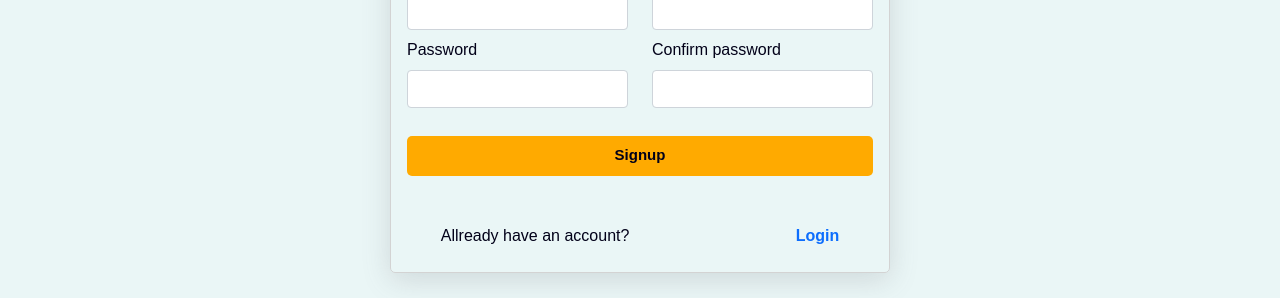
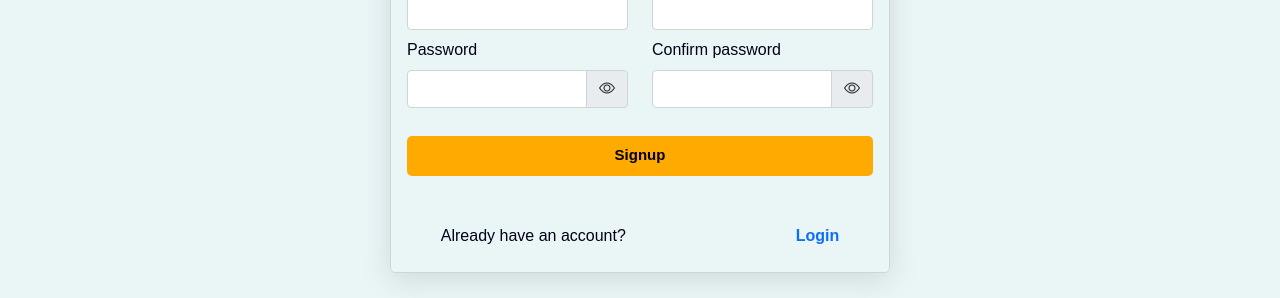
Before and after one commit to Unicon-Solution-Limited/updated_shokhbari_frontend, a React (Create React App) app: page /signup in a window 1280 px wide. Shown: the part 326-624 px from the top of the page. Built offline with nearby package versions, Linux system fonts and the light colour scheme; no server answers.

Commit message:
login and signup

```diff
--- a/src/Components/Authentication/Login/Login.js
+++ b/src/Components/Authentication/Login/Login.js
@@ -9,6 +9,7 @@ import AllFooter from "./../../Shared/Footer/AllFooter";
 const Login = () => {
   const [error, setError] = useState("");
   const [loading, setLoading] = useState(false);
+  const [showPassword, setShowPassword] = useState(false);
 
   const { login, signWithGoogle, setIsNavigate, currentUser } = useAuth();
   const emailRef = useRef();
@@ -22,21 +23,8 @@ const Login = () => {
   // navigation changer
   useEffect(() => {
     setIsNavigate(true);
-  });
+  }, [setIsNavigate]);
 
-  // sign with email and password
-  // const handleSubmit = async (e) => {
-  //   e.preventDefault();
-  //   try {
-  //     setError("");
-  //     setLoading(true);
-  //     await login(emailRef.current.value, passwordRef.current.value);
-  //     history.replace(from);
-  //   } catch (err) {
-  //     setError(err.message);
-  //   }
-  //   setLoading(false);
-  // };
   // sign with email and password
   const handleSubmit = async (e) => {
     e.preventDefault();
@@ -49,7 +37,6 @@ const Login = () => {
       const currentUser = {
         email: emailRef.current.value,
       };
-      console.log(currentUser);
 
       fetch(`${process.env.REACT_APP_BACKEND_URL}/jwt`, {
         method: "POST",
@@ -67,8 +54,9 @@ const Login = () => {
         });
     } catch (err) {
       setError(err.message);
+    } finally {
+      setLoading(false);
     }
-    setLoading(false);
   };
 
   // sign with google
@@ -80,15 +68,16 @@ const Login = () => {
       history.replace(from);
     } catch (err) {
       setError(err.message);
+    } finally {
+      setLoading(false);
     }
-    setLoading(false);
   };
 
-  //when googlepopup successfull with currentUser email  and then the jwt will set
+  // when google popup successful with currentUser email and then the jwt will set
   useEffect(() => {
     const email = currentUser?.email;
     if (currentUser?.email) {
-      //get jwt token
+      // get jwt token
       const currentUser = {
         email: email,
       };
@@ -134,13 +123,24 @@ const Login = () => {
             <label htmlFor="exampleInputPassword1" className="form-label">
               Password
             </label>
+            <div className="input-group">
               <input
                 ref={passwordRef}
-              type="password"
+                type={showPassword ? "text" : "password"}
                 className="form-control"
                 id="exampleInputPassword1"
                 required
               />
+              <button
+                className="btn btn-outline-secondary"
+                type="button"
+                onClick={() => setShowPassword(!showPassword)}
+              >
+                <i
+                  className={`bi ${showPassword ? "bi-eye-slash" : "bi-eye"}`}
+                ></i>
+              </button>
+            </div>
           </div>
           {/* error showing */}
           <p style={{ color: "red", textAlign: "center", fontWeight: "700" }}>
@@ -158,15 +158,13 @@ const Login = () => {
         <div className="google-box" onClick={handleGoogleSignup}>
           <button className="google-btn container">
             <img className="google-icon" src={googleIcon} alt="google" />
-            <span>Continue with google</span>
+            <span>Continue with Google</span>
           </button>
         </div>
 
         <div className="switch-registration-text pb-3">
-          {/* <p>Need an account?</p> */}
-
           <Link to="/forgotPassword" className="login-text pt-3">
-            Forget Password ?
+            Forgot Password?
           </Link>
 
           <Link to="/signup" className="login-text pt-3">
--- a/src/Components/Authentication/Signup/Signup.js
+++ b/src/Components/Authentication/Signup/Signup.js
@@ -16,10 +16,13 @@ const Signup = () => {
   const passwordRef = useRef();
   const confirmPasswordRef = useRef();
 
+  const [showPassword, setShowPassword] = useState(false);
+  const [showConfirmPassword, setShowConfirmPassword] = useState(false);
+
   // navigation changer
   useEffect(() => {
     setIsNavigate(true);
-  });
+  }, [setIsNavigate]);
 
   // sign with email and password
   const handleSubmit = async (e) => {
@@ -28,7 +31,7 @@ const Signup = () => {
       return setError("password must be at least 6 characters");
     }
     if (passwordRef.current.value !== confirmPasswordRef.current.value) {
-      return setError("Password does not matched!");
+      return setError("Password does not match!");
     }
     try {
       setError("");
@@ -38,11 +41,11 @@ const Signup = () => {
         emailRef.current.value,
         passwordRef.current.value
       );
+
       //get jwt token
       const currentUser = {
         email: emailRef.current.value,
       };
-      console.log(currentUser);
 
       fetch(`${process.env.REACT_APP_BACKEND_URL}/jwt`, {
         method: "POST",
@@ -57,6 +60,7 @@ const Signup = () => {
             localStorage.setItem("shokhbari-token", data.token);
           }
         });
+
       history.push("/");
     } catch (err) {
       setError(err.message);
@@ -90,13 +94,26 @@ const Signup = () => {
                 <label htmlFor="exampleInputPassword1" className="form-label">
                   Password
                 </label>
+                <div className="input-group">
                   <input
                     ref={passwordRef}
                     required
-                  type="password"
+                    type={showPassword ? "text" : "password"}
                     className="form-control"
                     id="exampleInputPassword1"
                   />
+                  <span
+                    className="input-group-text"
+                    onClick={() => setShowPassword(!showPassword)}
+                    style={{ cursor: "pointer" }}
+                  >
+                    <i
+                      className={`bi ${
+                        showPassword ? "bi-eye-slash" : "bi-eye"
+                      }`}
+                    ></i>
+                  </span>
+                </div>
               </div>
             </div>
 
@@ -122,13 +139,26 @@ const Signup = () => {
                 >
                   Confirm password
                 </label>
+                <div className="input-group">
                   <input
                     ref={confirmPasswordRef}
                     required
-                  type="password"
+                    type={showConfirmPassword ? "text" : "password"}
                     className="form-control"
                     id="exampleInputConfirmPassword"
                   />
+                  <span
+                    className="input-group-text"
+                    onClick={() => setShowConfirmPassword(!showConfirmPassword)}
+                    style={{ cursor: "pointer" }}
+                  >
+                    <i
+                      className={`bi ${
+                        showConfirmPassword ? "bi-eye-slash" : "bi-eye"
+                      }`}
+                    ></i>
+                  </span>
+                </div>
               </div>
             </div>
           </div>
@@ -151,7 +181,7 @@ const Signup = () => {
         </form>
 
         <div className="switch-registration-text-signup">
-          <p>Allready have an account?</p>
+          <p>Already have an account?</p>
           <Link to="/login" className="text-signup">
             Login
           </Link>
```
Lines whose indentation alone changed are shown as unchanged.
